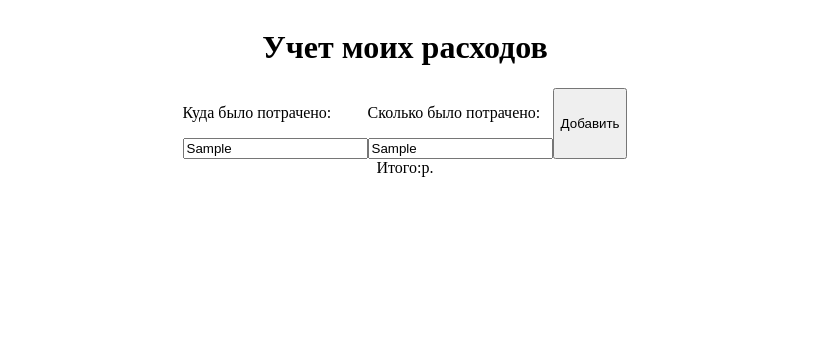
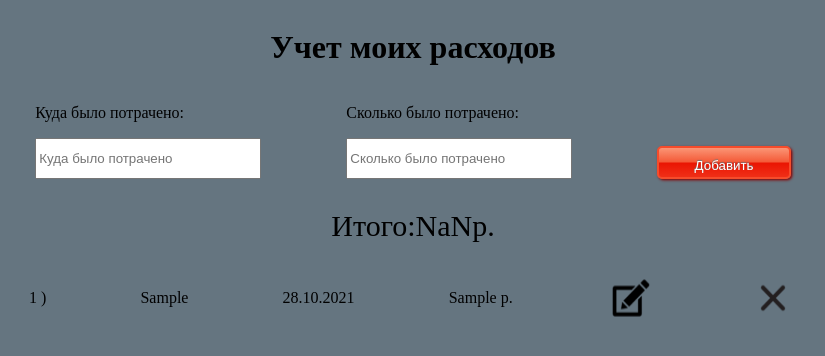
Before and after one commit to amarchenko161/finalProject, a plain HTML site: page index.html in a window 1280 px wide. Both pictures are taken after typing "Sample", "Sample" into the empty fields and a click on the button "Добавить". Shown: the whole page, without its empty margins (235-1060 px from the left). Drawn offline with Linux system fonts and the light colour scheme.

Commit message:
add stylesheet

```diff
--- a/index.html
+++ b/index.html
@@ -20,9 +20,11 @@
         <p>Сколько было потрачено:</p>
         <input type="text" id="price-shop" placeholder="Сколько было потрачено" >
       </div>
-      <button onclick="onClickButton()" >Добавить</button>
+      <div class="btn-add">
+        <button onclick="onClickButton()" class="btn-style">Добавить</button>
+      </div>
     </div>
-    <span class="sum-shop">Итого: <p class="count-price"></p> р.</span>
+    <span class="sum-shop">Итого: <p id ="count-price"></p> р.</span>
   </div>
   <div id="content-page"></div>
 </body>
--- a/script.js
+++ b/script.js
@@ -0,0 +1,115 @@
+let allShop = [];
+let valueInputShop = "";
+let valueInputPrice = "";
+let inputShop = null;
+let inputPrice = null;
+let count = 0;
+
+const day = () => {
+  let today = new Date();
+let dd = String(today.getDate()).padStart(2, '0');
+let mm = String(today.getMonth() + 1).padStart(2, '0'); //January is 0!
+let yyyy = today.getFullYear();
+today = dd + '.' + mm + '.' + yyyy;
+
+return today
+}
+
+window.onload = init = () => {
+  inputShop = document.getElementById("add-shop");
+  inputPrice = document.getElementById("price-shop");
+  inputShop.addEventListener("change", updateShop);
+  inputPrice.addEventListener("change", updatePrice);
+  render();
+};
+
+const onClickButton = () => {
+  allShop.push({
+    shop: valueInputShop,
+    price: valueInputPrice,
+    date : day()
+  });
+
+  valueInputShop = "";
+  valueInputPrice = "";
+  inputShop.value = "";
+  inputPrice.value = "";
+  render();
+  console.log(allShop);
+};
+
+const updateShop = (event) => {
+  valueInputShop = event.target.value;
+};
+const updatePrice = (event) => {
+  valueInputPrice = event.target.value;
+};
+
+const render = () => {
+  const content = document.getElementById("content-page");
+  while (content.firstChild) {
+    content.removeChild(content.firstChild);
+  }
+
+  allShop.map((item, index) => {
+    const container = document.createElement('div');
+    container.id = `buy-${index}`;
+    container.className = "shoplist-container";
+    const valId = document.createElement("p");
+    valId.innerText = `${index +1} )`
+    const valShop = document.createElement("p");
+    valShop.innerText = item.shop;
+    const valPrice = document.createElement("p");
+    valPrice.innerText = item.price + ` p.`;
+    const valDate = document.createElement("p");
+    valDate.innerText = `${item.date}`;
+    container.appendChild(valId);
+    container.appendChild(valShop);
+    container.appendChild(valDate);
+    container.appendChild(valPrice);
+    content.appendChild(container);
+    count = count + Number(item.price)
+    const imageEdit = document.createElement("img");
+    imageEdit.src = "images/edit.png";
+    container.appendChild(imageEdit);
+    const imageDelete = document.createElement("img");
+    imageDelete.src = "images/close.png";
+    container.appendChild(imageDelete);
+    const inputShopValue = document.createElement("input");
+    const inputPriceValue = document.createElement("input");
+    imageDelete.onclick = () => deleteElements (index, content, container);
+    imageEdit.onclick = () => editElements (inputShopValue,inputPriceValue, valShop, valPrice, container, item , imageEdit, imageDelete );
+  });
+
+
+  const sumPrice = document.getElementById('count-price');
+  sumPrice.innerText = count;
+  count = 0;
+}
+
+const editElements = (inputShopValue,inputPriceValue, valShop, valPrice , container, item , imageEdit, imageDelete) => {
+  inputShopValue.value = valShop.innerText;
+  valPrice.innerText = item.price;
+  inputPriceValue.value = valPrice.innerText;
+  container.replaceChild(inputShopValue, valShop);
+  container.replaceChild(inputPriceValue, valPrice);
+  imageEdit.onclick = () => saveElements(inputShopValue,inputPriceValue, valShop, valPrice , container, item);
+  imageDelete.onclick = () => render();
+
+}
+
+const saveElements = (inputShopValue,inputPriceValue, valShop, valPrice , container, item) => {
+  valShop.innerText = inputShopValue.value;
+  valPrice.innerText = inputPriceValue.value;
+  item.shop = inputShopValue.value;
+  item.price = inputPriceValue.value;
+  container.replaceChild(valShop, inputShopValue);
+  container.replaceChild(valPrice, inputPriceValue);
+  render();
+};
+
+const deleteElements = (index, content, container) => {
+  allShop.splice(index, 1);
+  content.removeChild(container);
+  render();
+};
--- a/style.css
+++ b/style.css
@@ -1,21 +1,89 @@
+body{
+  background-color: #657580;
+  display: flex;
+  flex-direction: column;
+  width: 100%;
+  justify-content: center;
+  align-items: center;
+
+}
+
+.form-input {
+  width: 27%;
+}
+
+#add-shop{
+  width: 70%;
+  height: 35px;
+}
+
+#price-shop{
+  width: 70%;
+  height: 35px;
+}
+
 .form-controll {
   display: flex;
   flex-direction: row;
   justify-content: center;
+  width: 90%;
 }
 
 .main-elements-control{
   display: flex;
   justify-content: center;
+  align-items: center;
   flex-direction: column;
+  width: 100%;
 }
 
 .three{
   text-align: center;
 }
 
-.sum-shop{
+.sum-shop {
   display: flex;
   flex-direction: row;
-  justify-content: center;
+  justify-content: flex-end;
+  font-size: 30px;
+  align-items: center;
 }
+
+.shoplist-container {
+  display: flex;
+  flex-direction: row;
+  justify-content: space-between;
+}
+
+
+.btn-style {
+  position: relative;
+  display: inline-block;
+  width: 10em;
+  height: 2.5em;
+  line-height: 2.5em;
+  vertical-align: middle;
+  text-align: center;
+  text-decoration: none;
+  text-shadow: 0 -1px 1px #777;
+  color: #fff;
+  outline: none;
+  border: 2px solid #F64C2B;
+  border-radius: 5px;
+  box-shadow: 0 0 0 60px rgba(0,0,0,0) inset, .1em .1em .2em #800;
+  background: linear-gradient(#FB9575, #F45A38 48%, #EA1502 52%, #F02F17);
+}
+.btn-style:active {
+  top: .1em;
+  left: .1em;
+  box-shadow: 0 0 0 60px rgba(0,0,0,.05) inset;
+}
+
+.btn-add{
+  display: flex;
+  align-items: flex-end;
+}
+
+#content-page{
+  width: 60%;
+}
```
Also changed, not shown: images/close.png (added), images/done.png (added), images/edit.png (added).
